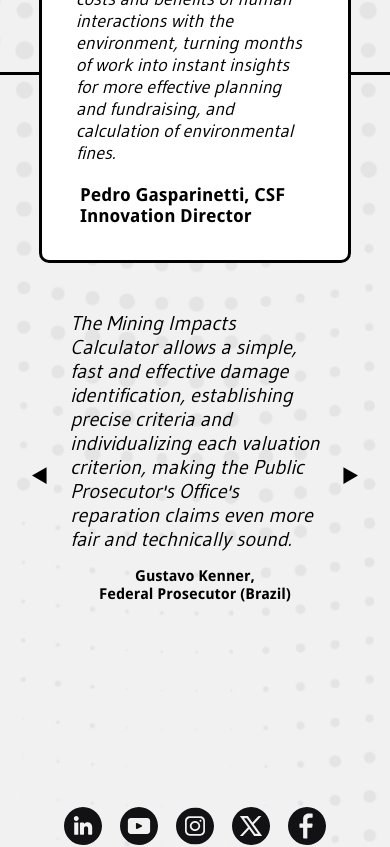
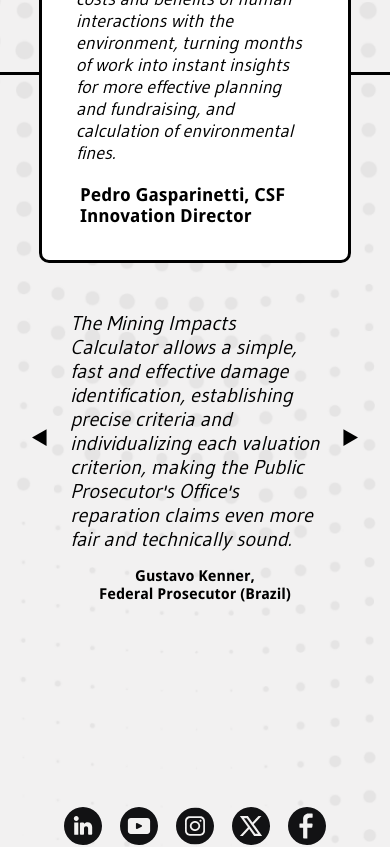
Before and after one commit to conservation-strategy/calculadoras-hub, a Next.js app: page / in a window 390 px wide. Shown: the part 2339-3186 px from the top of the page. Built offline with nearby package versions, Linux system fonts and the light colour scheme; a web font is replaced by a local one.

Commit message:
responsive: spacing

```diff
--- a/app/components/midsection/midsection.module.css
+++ b/app/components/midsection/midsection.module.css
@@ -76,6 +76,11 @@
     padding-block: 60px;
     padding-bottom: 200px;
 }
+@media(max-width: 1200px) {
+    .displayContainer {
+        padding-bottom: clamp(5.625rem, -1.5132rem + 15.3509vw, 10rem);
+    }
+}
 .display {
     width: 78%;
     display: flex;
--- a/app/components/slide/slide.module.css
+++ b/app/components/slide/slide.module.css
@@ -53,7 +53,7 @@
 
 @media(max-width: 744px) {
     .arrowContainer {
-        top: 40%;
+        /* top: 40%; */
     }
     .card {
         width: 64%;
@@ -77,7 +77,7 @@
 }
 @media(max-width: 430px) {
     .arrowContainer {
-        /* top: 50%; */
+        /* top: 35%; */
     }
     .card {
         gap: 16px;
```
